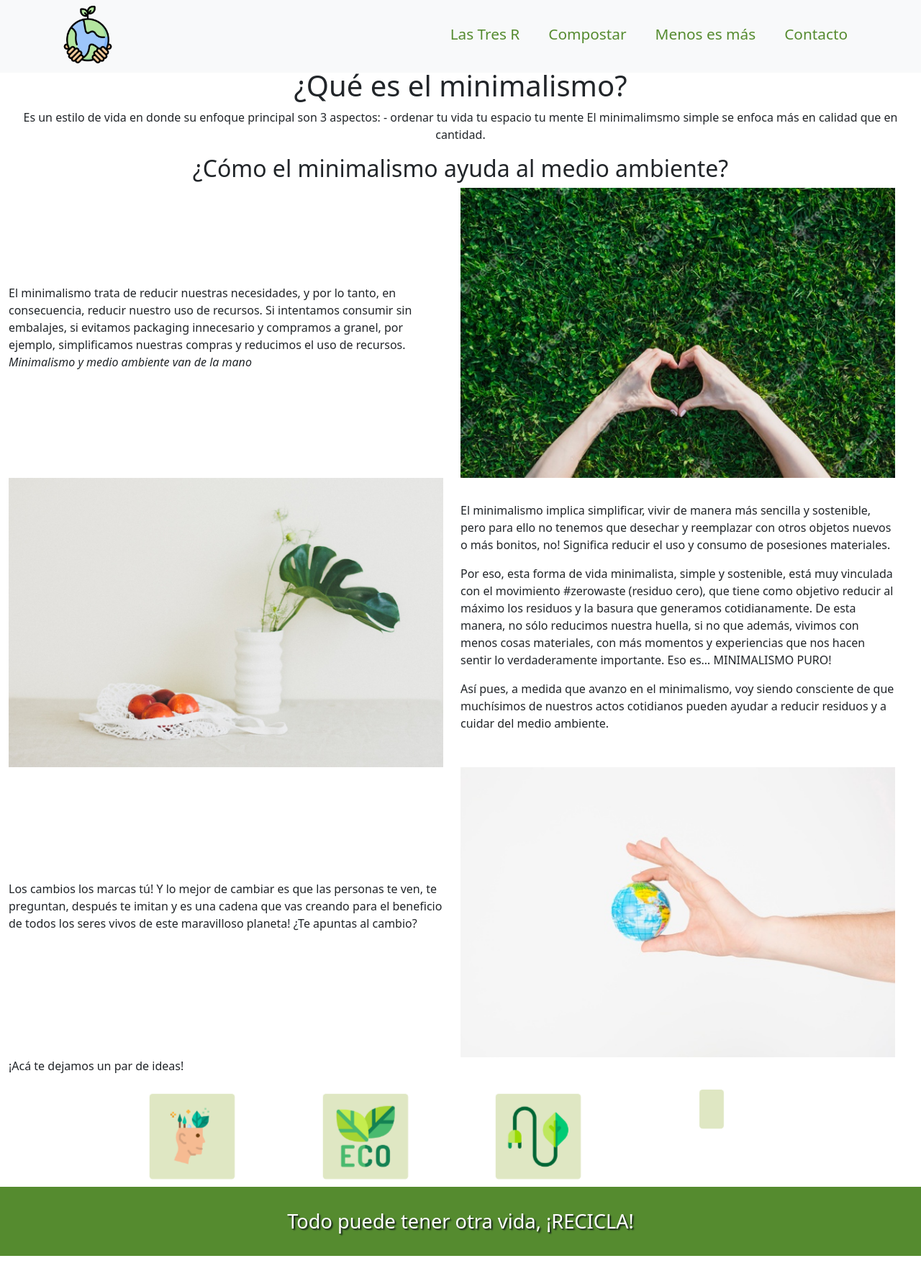
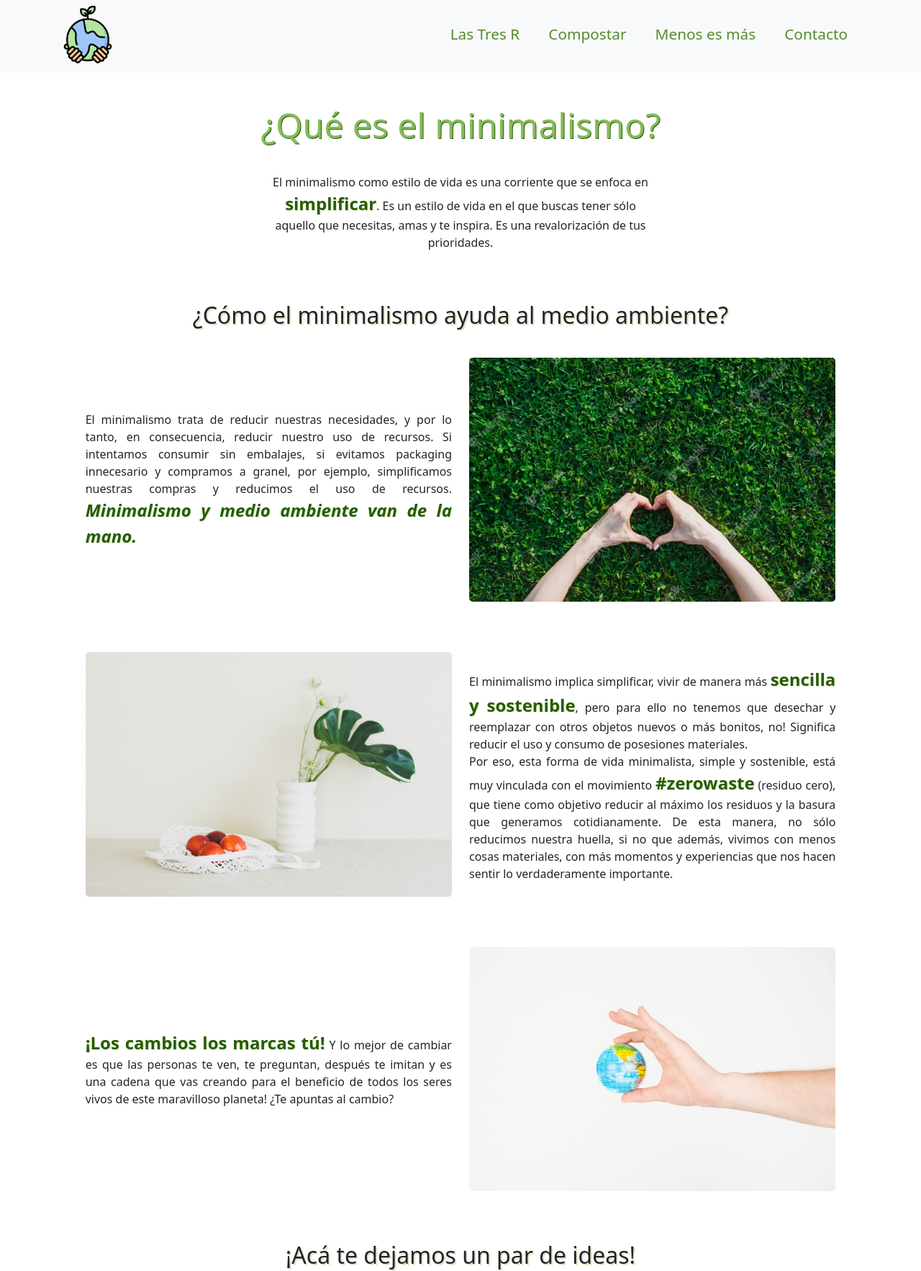
Before and after one commit to macasensio/pasosVerdes, a website: page pages/menosesmas.html in a window 1280 px wide. Shown: the part 5-1771 px from the top of the page at 72% size. Drawn offline with nearby package versions, Linux system fonts and the light colour scheme.

Commit message:
menos es mas

```diff
--- a/pages/menosesmas.html
+++ b/pages/menosesmas.html
@@ -63,28 +63,27 @@
 
     <!-- cuerpo ---------------------------------------------->
 
-    <main class="container-fluid">
+    <!-- main -->
+    <main class="container-fluid g-0 mesm">
 
+        <div class="container-fluid col-12 col-md-8 offset-md-2 col-xl-6 offset-xl-3 g-0  mesm__quees">
             <!-- título página -->
-        <div class="text-center">
+            <div class="col-12">
                 <h1>¿Qué es el minimalismo?</h1>
             </div>
             <!-- / título página -->
 
             <!-- minimalismo -->
-        <div class="col-12 text-center">
-            <p>Es un estilo de vida en donde su enfoque principal son 3 aspectos:
-            - ordenar tu vida
-            tu espacio
-            tu mente
-
-            El minimalimsmo simple se enfoca más en calidad que en cantidad.</p>
-
+            <div class="col-10 offset-1">
+                <p>El minimalismo como estilo de vida es una corriente que se enfoca en <span class="verdeBold">simplificar</span>. Es un estilo de vida en el que buscas tener sólo aquello que necesitas, amas y te inspira. Es una revalorización de tus prioridades.</p>
             </div>
             <!-- / minimalismo -->
+        </div>
 
+
+        <div class="container-fluid">
             <!-- h2 -->
-        <div class="col-12 text-center">
+            <div class="col-10 offset-1">
                 <h2>¿Cómo el minimalismo ayuda al medio ambiente?</h2>
             </div>
             <!-- / h2 -->
@@ -93,75 +92,75 @@
             <div class="col-12">
 
                 <!-- seccion 1 -->
-            <div class="col-12 row d-flex align-items-center">
+                <div class="col-10 offset-1 col-xxl-8 offset-xxl-2 row d-flex align-items-center mesm__seccion">
                     <!-- texto -->
                     <div class="col-12 col-lg-6">
-                    <p>El minimalismo trata de reducir nuestras necesidades, y por lo tanto, en consecuencia, reducir nuestro uso de recursos. Si intentamos consumir sin embalajes, si evitamos packaging innecesario y compramos a granel, por ejemplo, simplificamos nuestras compras y reducimos el uso de recursos.
-                    <i>Minimalismo y medio ambiente van de la mano</i></p>
+                        <p>El minimalismo trata de reducir nuestras necesidades, y por lo tanto, en consecuencia, reducir nuestro uso de recursos. Si intentamos consumir sin embalajes, si evitamos packaging innecesario y compramos a granel, por ejemplo, simplificamos nuestras compras y reducimos el uso de recursos. <i class="verdeBold">Minimalismo y medio ambiente van de la mano.</i></p>
                     </div>
                     <!-- / texto -->
                     <!-- imagen -->
                     <div class="col-12 col-lg-6">
-                    <img src="../assets/images/menosesmas/pasto-corazon.jpg" alt="" width="100%">
+                        <img src="../assets/images/menosesmas/pasto-corazon.jpg" alt="">
                     </div>
                     <!-- / imagen -->
                 </div>
                 <!-- / seccion 1 -->
 
                 <!-- seccion 2 -->
-            <div class="col-12 row d-flex align-items-center">
+                <div class="col-10 offset-1 col-xxl-8 offset-xxl-2 row d-flex align-items-center mesm__seccion">
                     <!-- texto -->
                     <div class="col-12 col-lg-6 order-lg-1">
-                    <p>El minimalismo implica simplificar, vivir de manera más sencilla y sostenible, pero para ello no tenemos que desechar y reemplazar con otros objetos nuevos o más bonitos, no! Significa reducir el uso y consumo de posesiones materiales.<p></p>
+                        <p>El minimalismo implica simplificar, vivir de manera más <span class="verdeBold">sencilla y sostenible</span>, pero para ello no tenemos que desechar y reemplazar con otros objetos nuevos o más bonitos, no! Significa reducir el uso y consumo de posesiones materiales.<p></p>
 
-                    <p>Por eso, esta forma de vida minimalista, simple y sostenible, está muy vinculada con el movimiento #zerowaste (residuo cero), que tiene como objetivo reducir al máximo los residuos y la basura que generamos cotidianamente. De esta manera, no sólo reducimos nuestra huella, si no que además, vivimos con menos cosas materiales, con más momentos y experiencias que nos hacen sentir lo verdaderamente importante. Eso es… MINIMALISMO PURO!</p>
-
-                    <p>Así pues, a medida que avanzo en el minimalismo, voy siendo consciente de que muchísimos de nuestros actos cotidianos pueden ayudar a reducir residuos y a cuidar del medio ambiente.</p>
+                        <p>Por eso, esta forma de vida minimalista, simple y sostenible, está muy vinculada con el movimiento <span class="verdeBold">#zerowaste</span> (residuo cero), que tiene como objetivo reducir al máximo los residuos y la basura que generamos cotidianamente. De esta manera, no sólo reducimos nuestra huella, si no que además, vivimos con menos cosas materiales, con más momentos y experiencias que nos hacen sentir lo verdaderamente importante.</p>
                     </div>
                     <!-- / texto -->
 
                     <!-- imagen -->
                     <div class="col-12 col-lg-6">
-                    <img src="../assets/images/menosesmas/fruta-planta.jpg" alt="" width="100%">
+                        <img src="../assets/images/menosesmas/fruta-planta.jpg" alt="">
                     </div>
                     <!-- / imagen -->
                 </div>
                 <!-- / seccion 2 -->
 
                 <!-- seccion 3 -->
-            <div class="col-12 row d-flex align-items-center">
+                <div class="col-10 offset-1 col-xxl-8 offset-xxl-2 row d-flex align-items-center mesm__seccion">
                     <!-- texto -->
                     <div class="col-12 col-lg-6">
-                    <p>Los cambios los marcas tú!
-                    Y lo mejor de cambiar es que las personas te ven, te preguntan, después te imitan y es una cadena que vas creando para el beneficio de todos los seres vivos de este maravilloso planeta!
-
-                    ¿Te apuntas al cambio?</p>
+                        <p><span class="verdeBold">¡Los cambios los marcas tú!</span> Y lo mejor de cambiar es que las personas te ven, te preguntan, después te imitan y es una cadena que vas creando para el beneficio de todos los seres vivos de este maravilloso planeta! ¿Te apuntas al cambio?</p>
                     </div>
                     <!-- / texto -->
                     <!-- imagen -->
                     <div class="col-12 col-lg-6">
-                    <img src="../assets/images/menosesmas/mano-planeta.jpg" alt="" width="100%">
+                        <img src="../assets/images/menosesmas/mano-planeta.jpg" alt="">
                     </div>
                     <!-- / imagen -->
                 </div>
                 <!-- / seccion 3 -->
+            </div>
+            <!-- / medio ambiente -->
+
+        </main>
+        <!-- / main -->
+
 
         <!-- sección tips -->
-            <div>
+        <div class="container-fluid mesm__tips">
 
-                <div>
-                    <p>¡Acá te dejamos un par de ideas!</p>
+                <div class="col-10 offset-1">
+                    <h2>¡Acá te dejamos un par de ideas!</h2>
                 </div>
 
                 <!-- tips -->
                 <div class="container-fluid">
 
-                    <div class="row tips">
+                    <div class="row tips d-flex">
 
                         <!-- tips 1 y 2 -->
-                        <div class="col-12 row">
+                        <div class="col-10 offset-1 row">
                             <!-- tip 1 -->
-                            <div class="col-6 col-lg-3">
+                            <div class="col-6 col-md-3 tips_1">
                                 <!-- Button trigger modal -->
                                 <button type="button" class="btn tips__btn scale-down-center" data-bs-toggle="modal" data-bs-target="#myModal1">
                                     <img src="../assets/images/menosesmas/ecologia.png" alt="" class="tips__img">
@@ -176,17 +175,16 @@
                                             <!-- modal header -->
                                             <div class="modal-header">
                                                 <h5 class="modal-title" id="staticBackdropLabel">Tip sustentable</h5>
-                                                <button type="button" class="btn-close" data-bs-dismiss="modal" aria-label="Close"></button>
                                             </div>
                                             <!-- / modal header -->
                                             <!-- modal body -->
                                             <div class="modal-body">
-                                                <p>Disminuir el consumo de bolsas de plástico. Esta es una acción minimalista por excelencia! Cada vez que vayas al supermercado lleva una mochila o bolsas de tela.</p>
+                                                <p>Disminuir el consumo de bolsas de plástico. ¡Esta es una acción minimalista por excelencia! Cada vez que vayas al supermercado lleva una mochila o bolsas de tela.</p>
                                             </div>
                                             <!-- / modal body -->
                                             <!-- modal footer -->
                                             <div class="modal-footer">
-                                                <button type="button" class="btn btn-success" data-bs-dismiss="modal">Wow!</button>
+                                                <button type="button" class="btn btn__cerrar" data-bs-dismiss="modal">¡Interesante!</button>
                                             </div>
                                             <!-- / modal footer -->
                                         </div>
@@ -197,7 +195,7 @@
                             <!-- / tip 1 -->
 
                             <!-- tip 2 -->
-                            <div class="col-6 col-lg-3">
+                            <div class="col-6 col-md-3 tips_2">
                                 <!-- Button trigger modal -->
                                 <button type="button" class="btn tips__btn scale-down-center" data-bs-toggle="modal" data-bs-target="#myModal2">
                                     <img src="../assets/images/menosesmas/eco.png" alt="" class="tips__img">
@@ -212,7 +210,6 @@
                                             <!-- modal header -->
                                             <div class="modal-header">
                                                 <h5 class="modal-title" id="staticBackdropLabel">Tip sustentable</h5>
-                                                <button type="button" class="btn-close" data-bs-dismiss="modal" aria-label="Close"></button>
                                             </div>
                                             <!-- / modal header -->
                                             <!-- modal body -->
@@ -222,7 +219,7 @@
                                             <!-- / modal body -->
                                             <!-- modal footer -->
                                             <div class="modal-footer">
-                                                <button type="button" class="btn btn-success" data-bs-dismiss="modal">Wow!</button>
+                                                <button type="button" class="btn btn__cerrar" data-bs-dismiss="modal">¡Interesante!</button>
                                             </div>
                                             <!-- / modal footer -->
                                         </div>
@@ -237,7 +234,7 @@
                         <!-- tips 3 y 4 -->
                         <!-- <div class="col-12 col-md-6 d-flex justify-content-evenly"> -->
                             <!-- tip 3 -->
-                            <div class="col-6 col-lg-3">
+                            <div class="col-6 col-md-3 tips_3">
                                 <!-- Button trigger modal -->
                                 <button type="button" class="btn tips__btn scale-down-center" data-bs-toggle="modal" data-bs-target="#myModal3">
                                     <img src="../assets/images/menosesmas/energia-ecologica.png" alt="" class="tips__img">
@@ -252,7 +249,6 @@
                                             <!-- modal header -->
                                             <div class="modal-header">
                                                 <h5 class="modal-title" id="staticBackdropLabel">Tip sustentable</h5>
-                                                <button type="button" class="btn-close" data-bs-dismiss="modal" aria-label="Close"></button>
                                             </div>
                                             <!-- / modal header -->
                                             <!-- modal body -->
@@ -262,7 +258,7 @@
                                             <!-- / modal body -->
                                             <!-- modal footer -->
                                             <div class="modal-footer">
-                                                <button type="button" class="btn btn-success" data-bs-dismiss="modal">Wow!</button>
+                                                <button type="button" class="btn btn__cerrar" data-bs-dismiss="modal">¡Interesante!</button>
                                             </div>
                                             <!-- / modal footer -->
                                         </div>
@@ -273,7 +269,7 @@
                             <!-- / tip 3 -->
 
                             <!-- tip 4 -->
-                            <div class="col-6 col-lg-3">
+                            <div class="col-6 col-md-3 tips_4">
                                 <!-- Button trigger modal -->
                                 <button type="button" class="btn tips__btn scale-down-center" data-bs-toggle="modal" data-bs-target="#myModal4">
                                     <img src="../assets/images/menosesmas/jardin.png" alt="" class="tips__img">
@@ -288,7 +284,6 @@
                                             <!-- modal header -->
                                             <div class="modal-header">
                                                 <h5 class="modal-title" id="staticBackdropLabel">Tip sustentable</h5>
-                                                <button type="button" class="btn-close" data-bs-dismiss="modal" aria-label="Close"></button>
                                             </div>
                                             <!-- / modal header -->
                                             <!-- modal body -->
@@ -298,7 +293,7 @@
                                             <!-- / modal body -->
                                             <!-- modal footer -->
                                             <div class="modal-footer">
-                                                <button type="button" class="btn btn-success" data-bs-dismiss="modal">Wow!</button>
+                                                <button type="button" class="btn btn__cerrar" data-bs-dismiss="modal">¡Interesante!</button>
                                             </div>
                                             <!-- / modal footer -->
                                         </div>
@@ -318,9 +313,7 @@
         </div>
         <!-- sección tips -->
 
-        </div>
-        <!-- / medio ambiente -->
-    </main>
+
 
     <!-- / cuerpo ---------------------------------------------->
 
--- a/scss/pages/menosesmas.scss
+++ b/scss/pages/menosesmas.scss
@@ -1,19 +1,79 @@
 /* MENOS ES MÁS */
+
+
+h2 {
+    text-align: center;
+    color: #212529;
+    font-size: 2rem;
+    text-shadow: 2px 2px #dfe7c3;
+    margin-bottom: 40px;
+}
+
+.mesm {
+    h1 {
+        text-align: center;
+        padding: 50px 0px 30px 0px;
+        color: $verde-3;
+        font-size: 3rem;
+        text-shadow: 1px 1px $verde-1;
+    }
+
+    img {
+        border-radius: 5px;
+    }
+}
+
+.mesm__quees {
+    text-align: center;
+    margin-bottom: 70px;
+}
+
+.mesm__seccion {
+    margin-bottom: 70px;
+    p {
+        text-align: justify;
+        margin-bottom: 30px;
+    }
+    img {
+        width: 100%;
+    }
+}
+
+.mesm__tips {
+    h2 {
+        text-align: center;
+    }
+}
 
 .tips {
     text-align: center;
-    width: 80%;
-    margin: auto;
+    margin-top: 70px;
+    margin-bottom: 80px;
+    &_1, &_2 {
+        margin-bottom: 70px;
+    }
+
+    &__img {
+        width: 80px;
+    }
+
+    h5 {
+        color: $negro;
+        font-size: 1.7rem;
+        text-shadow: 2px 2px $verde-5;
+    }
+
 }
 .tips__btn {
     border: none;
     padding: 20px;
     border-radius: 5px;
     background-color: $verde-5;
+    &:hover {
+        background-color: $verde-1;
+    }
 }
-.tips__img {
-    width: 100px;
-}
+
 
 
 /*presioname*/
@@ -32,8 +92,8 @@
         transform: scale(1);
     }
     100% {
-        -webkit-transform: scale(0.8);
-        transform: scale(0.8);
+        -webkit-transform: scale(0.9);
+        transform: scale(0.9);
     }
 }
 @keyframes scale-down-center {
@@ -42,8 +102,8 @@
         transform: scale(1);
     }
     100% {
-        -webkit-transform: scale(0.8);
-        transform: scale(0.8);
+        -webkit-transform: scale(0.9);
+        transform: scale(0.9);
     }
 }
 
@@ -60,12 +120,20 @@
 
 /* Medium */
 @media screen and (min-width: 768px) {
-
+    .tips {
+        &_1, &_2 {
+            margin-bottom: 0px;
+        }
+    }
 }
 
 /* Large */
 @media screen and (min-width: 992px) {
-
+    .mesm__seccion {
+        p {
+            margin-bottom: 0px;
+        }
+    }
 }
 
 /* Extra large */
```
Also changed, not shown: scss/pages/general.scss (+27 -0 lines), scss/pages/lastresr.scss (+1 -24 lines), css/main.css. Lines whose indentation alone changed are shown as unchanged.
